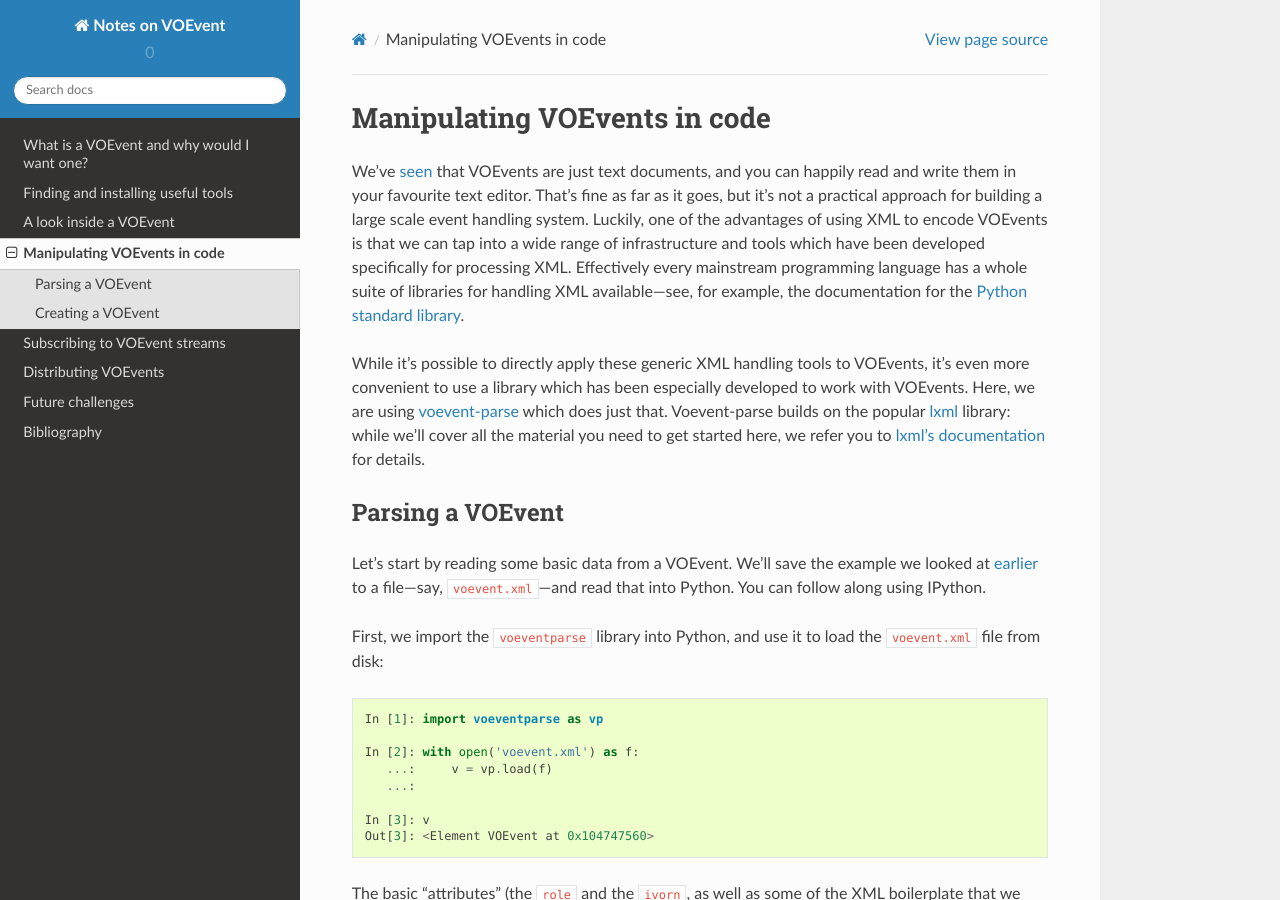
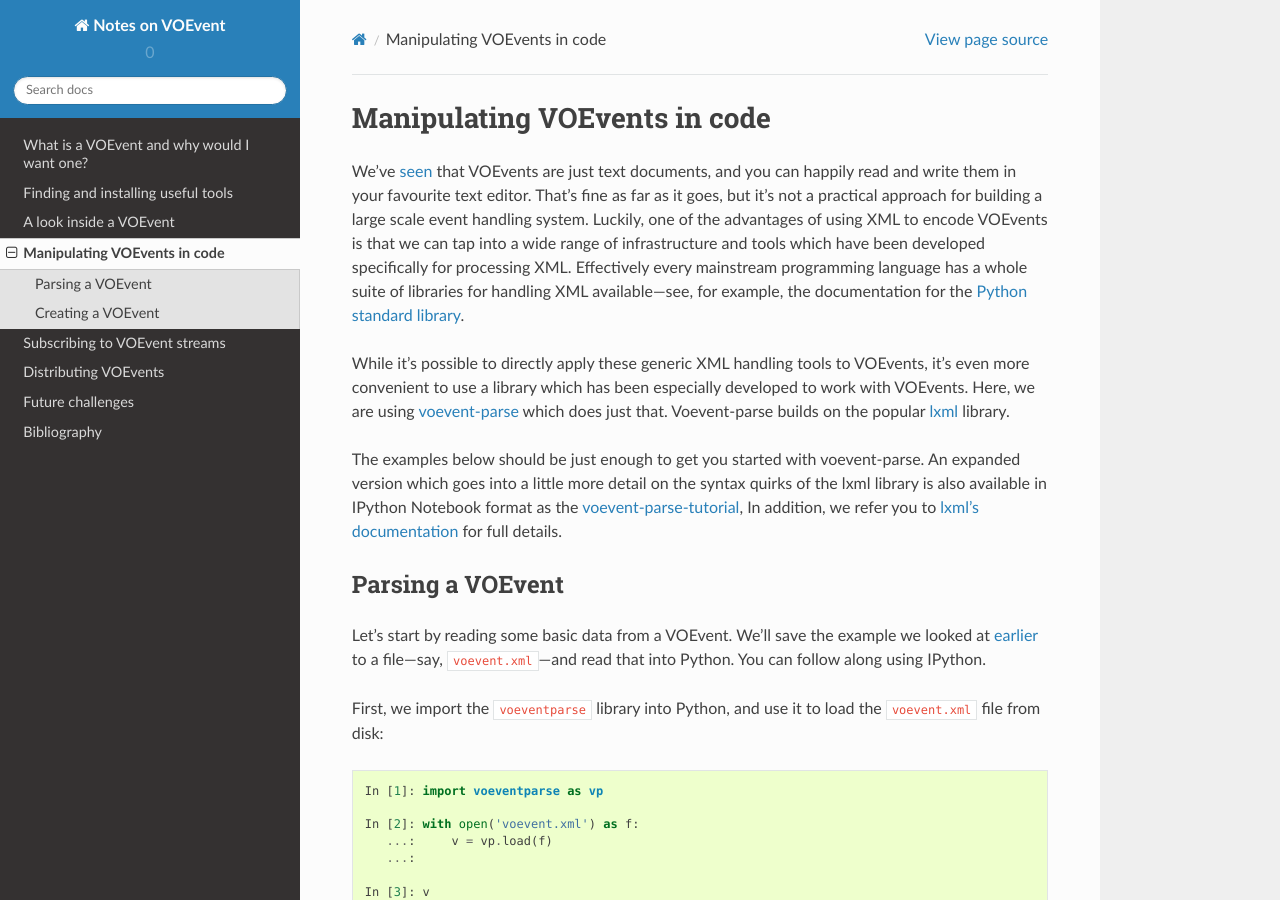
Before and after one commit to jdswinbank/voevent-notes, a Sphinx documentation site: the page built from docs/parse.rst, in a window 1280 px wide and 900 px high. Built offline with Sphinx 7.4.7 and the Read the Docs theme 2.0.0, drawn with Linux system fonts in a browser that asks for light colours.

Commit message:
Add link to voevent-parse-tutorial

```diff
--- a/docs/parse.rst
+++ b/docs/parse.rst
@@ -17,14 +17,19 @@ standard library`_.
 While it's possible to directly apply these generic XML handling tools to
 VOEvents, it's even more convenient to use a library which has been especially
 developed to work with VOEvents. Here, we are using `voevent-parse`_ which
-does just that. Voevent-parse builds on the popular `lxml`_ library: while
-we'll cover all the material you need to get started here, we refer you to
-`lxml's documentation`_ for details.
+does just that. Voevent-parse builds on the popular `lxml`_ library.
+
+The examples below should be just enough to get you started with voevent-parse.
+An expanded version which goes into a little more detail on the syntax quirks
+of the lxml library is also available in IPython Notebook format as
+the `voevent-parse-tutorial`_,
+In addition, we refer you to `lxml's documentation`_ for full details.
 
 .. _Python standard library: https://docs.python.org/2/library/xml.html
 .. _voevent-parse: https://github.com/timstaley/voevent-parse/
 .. _lxml: http://lxml.de/
 .. _lxml's documentation: http://lxml.de/index.html#documentation
+.. _voevent-parse-tutorial: https://github.com/timstaley/voevent-parse-tutorial
 
 Parsing a VOEvent
 =================
```
